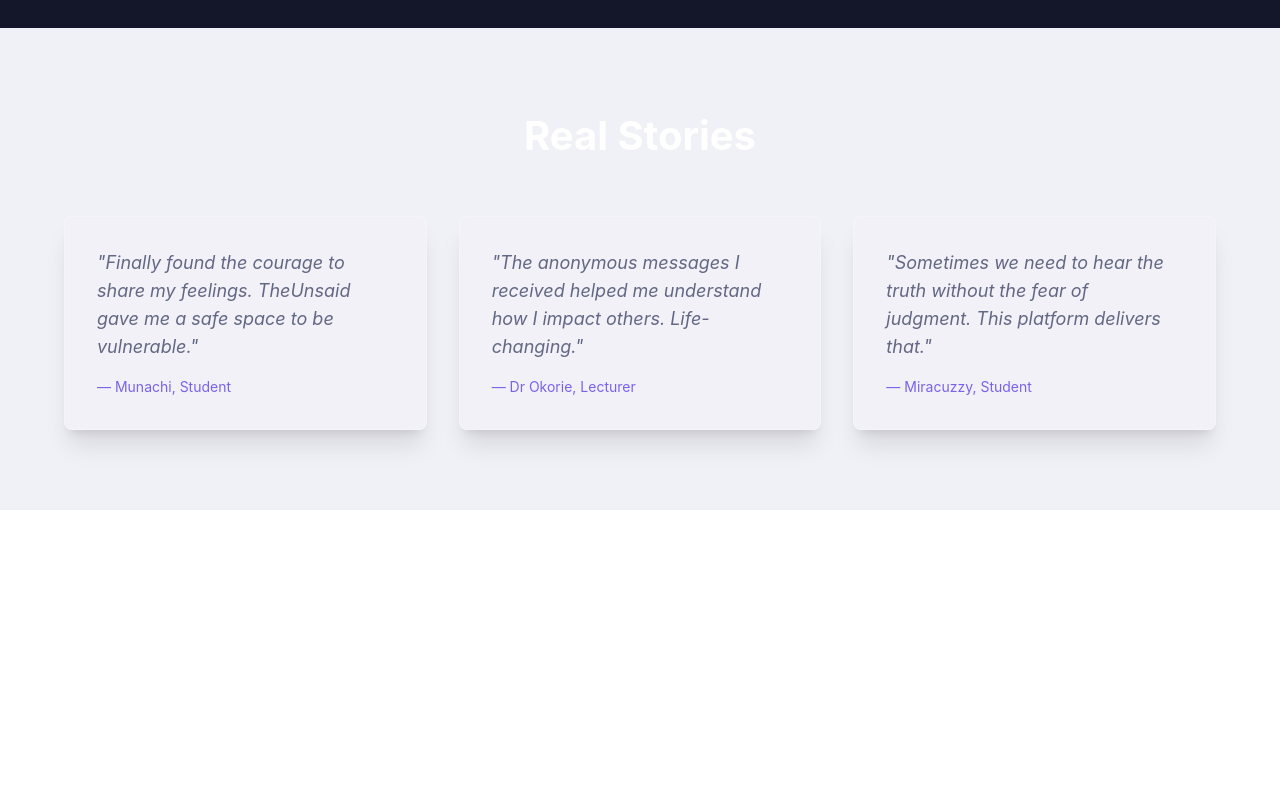
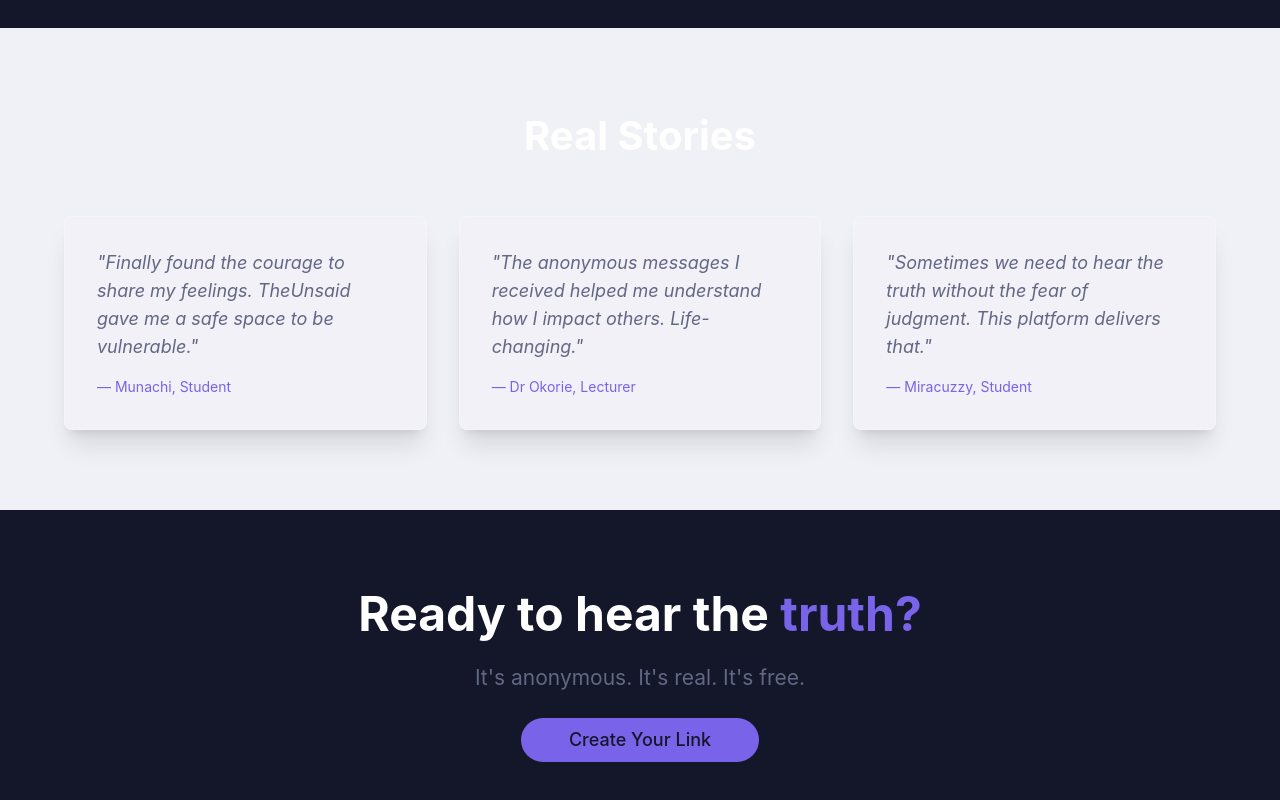
Before and after one commit to munachi821/The-Unsaid, a React (Vite) app: page / in a window 1280 px wide. Shown: the part 2699-3499 px from the top of the page. Before the commit the page ends 3209 px from the top, so only its background shows below. Built offline with nearby package versions, Linux system fonts and the light colour scheme.

Commit message:
done with the truth section moving on to the header section

```diff
--- a/src/App.jsx
+++ b/src/App.jsx
@@ -4,6 +4,7 @@
 import Howitworks from "./components/Howitworks-section.jsx";
 import Features from "./components/Features-section.jsx";
 import Stories from "./components/Stories-section.jsx";
+import Truth from "./components/Truth-section.jsx";
 function App() {
   return (
     <>
@@ -13,6 +14,7 @@
       <Howitworks />
       <Features />
       <Stories />
+      <Truth />
     </>
   );
 }
--- /dev/null
+++ b/src/components/Truth-section.jsx
@@ -0,0 +1,23 @@
+const Truth = () => {
+  return (
+    <section className="section-padding py-20 bg-[#141729]">
+      <div className="max-w-6xl mx-auto">
+        <div className="text-center flex items-center flex-col gap-6">
+          <h1 className="text-2xl md:text-5xl font-bold text-center text-white">
+            Ready to hear the <span className="text-[#7963e9]">truth?</span>
+          </h1>
+          <p className="text-lg md:text-[21px] text-[#626784] dark:text-[#9898b3]">
+            It's anonymous. It's real. It's free.
+          </p>
+          <a
+            href="#"
+            className="text-lg text-[#141729] font-medium h-10 px-12 py-5.5 flex items-center justify-center bg-[#7963e9] rounded-full transition-colors hover:bg-[#7963e9]/90 transform duration-200"
+          >
+            Create Your Link
+          </a>
+        </div>
+      </div>
+    </section>
+  );
+};
+export default Truth;
```
